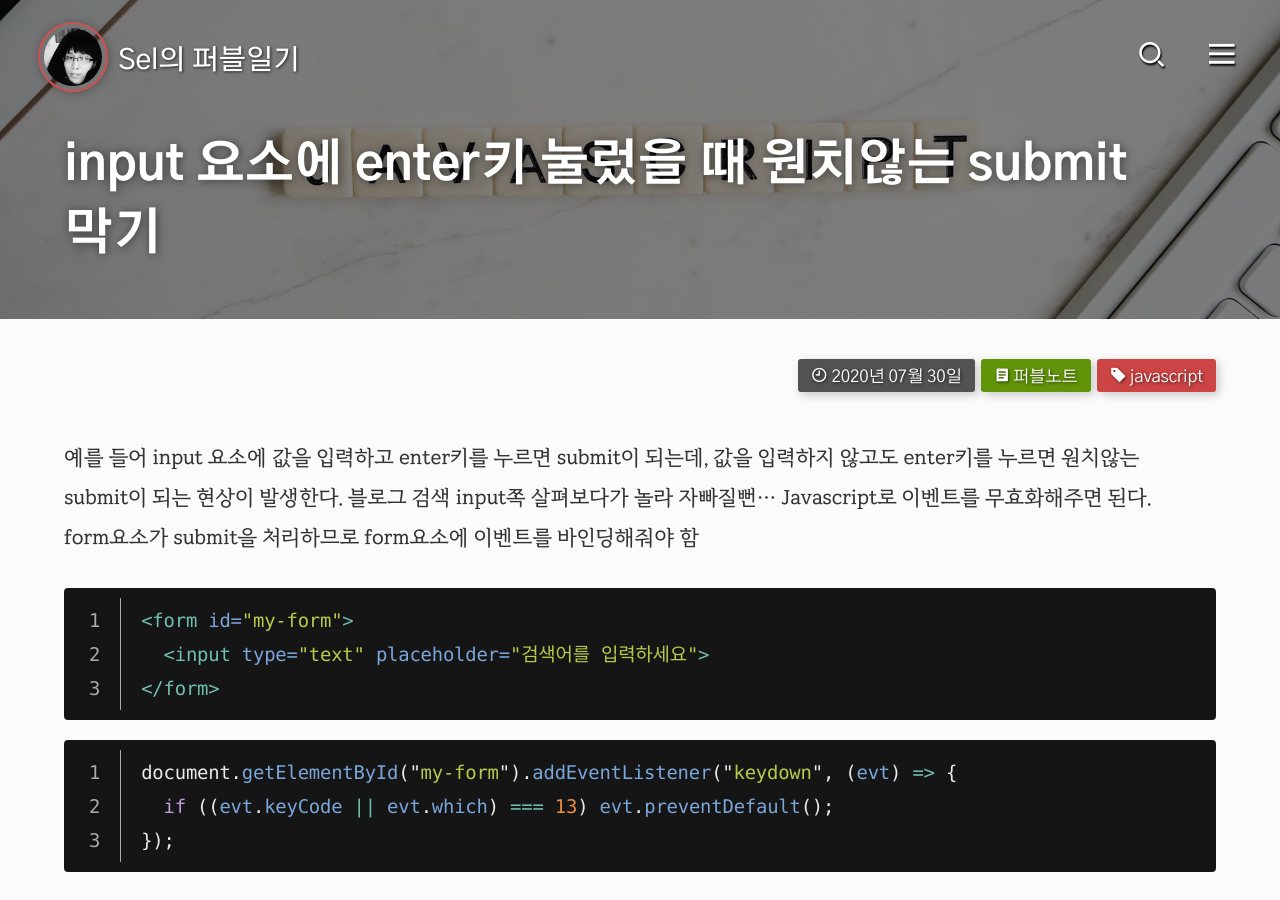
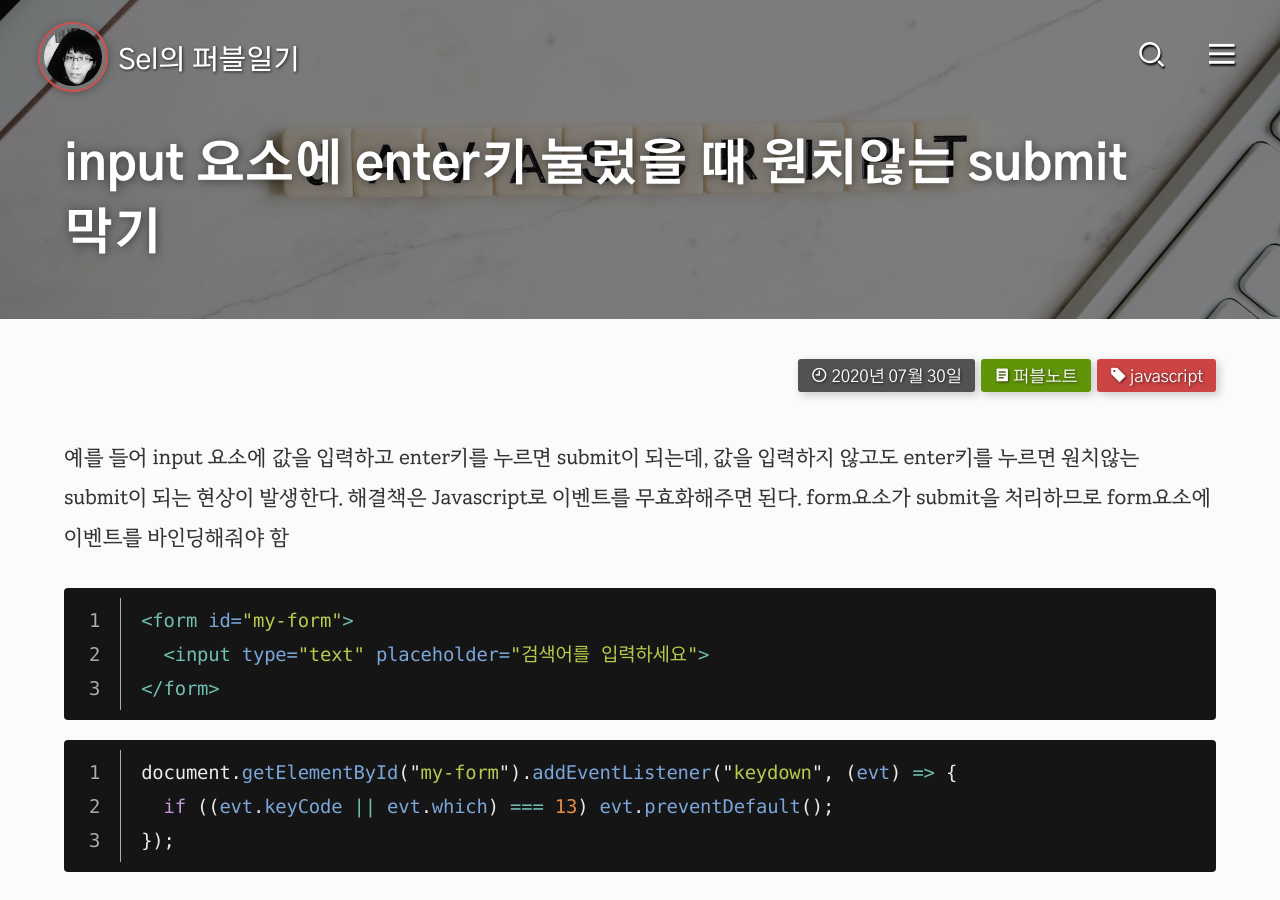
Before and after one commit to selosele/selosele.github.io, a Jekyll site: the page built from _posts/2020-07-30-prevent-form-submit-when-press-enter.md, in a window 1280 px wide and 900 px high. Built offline with Jekyll 4.4.1, drawn with Linux system fonts in a browser that asks for light colours; comment, search, counter and statistics services are not loaded.

Commit message:
포스트 수정

````diff
--- a/_posts/2020-07-30-prevent-form-submit-when-press-enter.md
+++ b/_posts/2020-07-30-prevent-form-submit-when-press-enter.md
@@ -16,7 +16,7 @@ tags:
     - javascript
 ---
 
-예를 들어 input 요소에 값을 입력하고 enter키를 누르면 submit이 되는데, 값을 입력하지 않고도 enter키를 누르면 원치않는 submit이 되는 현상이 발생한다. 블로그 검색 input쪽 살펴보다가 놀라 자빠질뻔... Javascript로 이벤트를 무효화해주면 된다. form요소가 submit을 처리하므로 form요소에 이벤트를 바인딩해줘야 함
+예를 들어 input 요소에 값을 입력하고 enter키를 누르면 submit이 되는데, 값을 입력하지 않고도 enter키를 누르면 원치않는 submit이 되는 현상이 발생한다. 해결책은 Javascript로 이벤트를 무효화해주면 된다. form요소가 submit을 처리하므로 form요소에 이벤트를 바인딩해줘야 함
 
 {:.has-label}
 ```html
````
